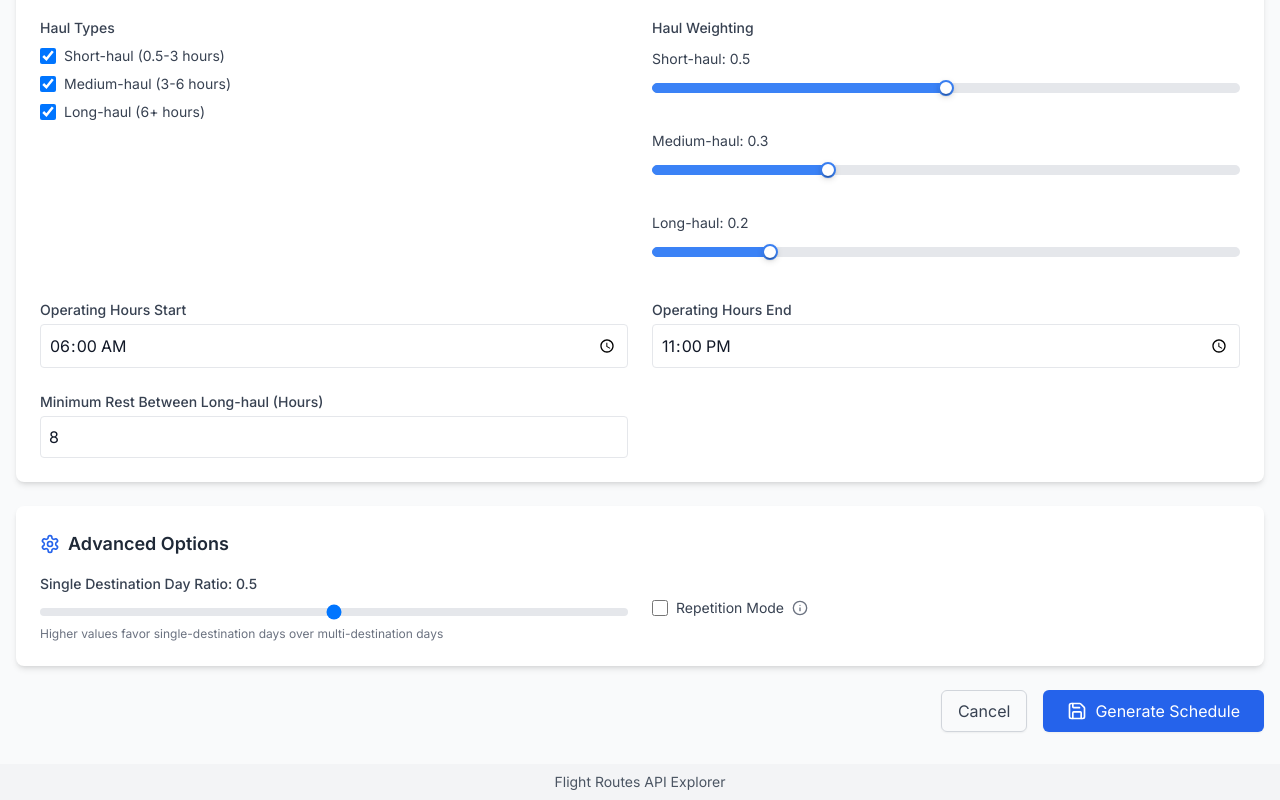
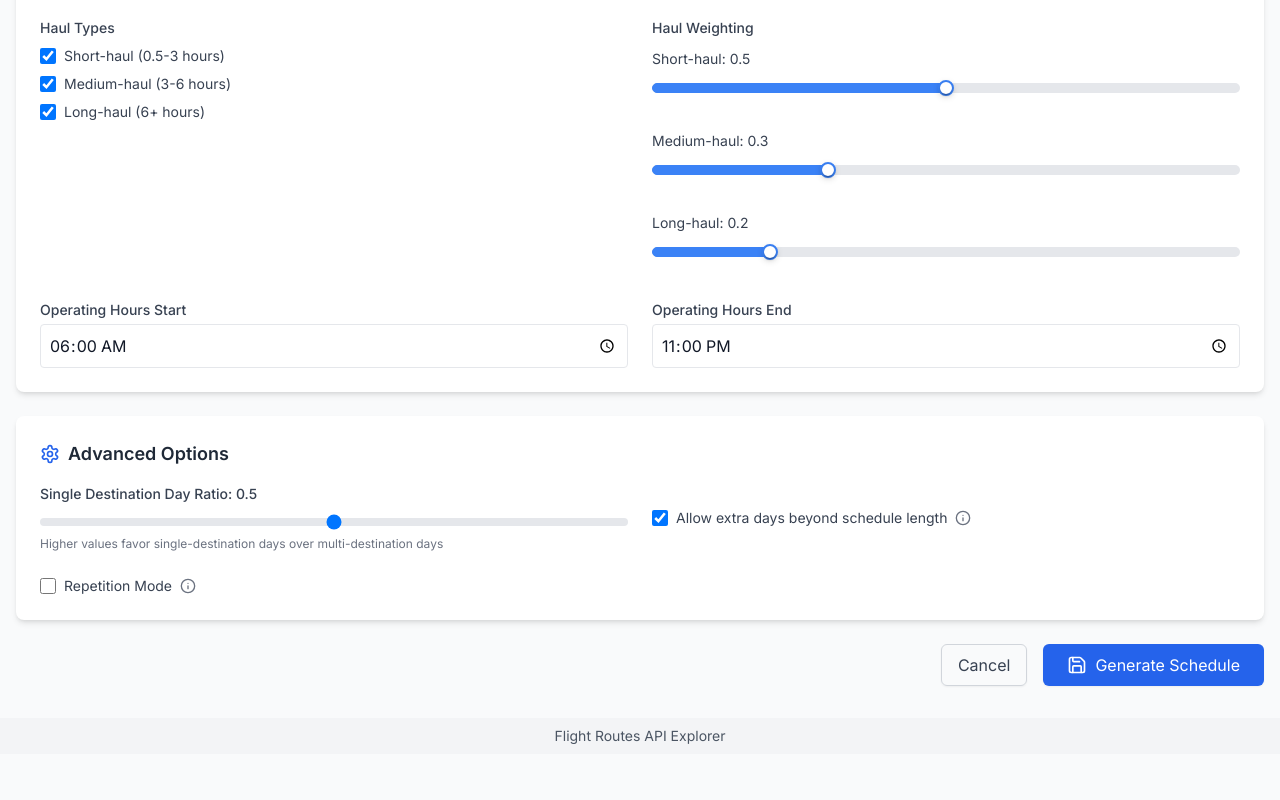
Before and after one commit to SafwanChowdhury/flight-routes-explorer, a Next.js app: page /schedule/new in a window 1280 px wide. Shown: the part 527-1327 px from the top of the page. After the commit the page ends 1281 px from the top, so only its background shows below. Built offline with nearby package versions, Linux system fonts and the light colour scheme; no server answers.

Commit message:
feat: Make ui consistent with sim routes

```diff
--- a/src/app/schedule/new/page.tsx
+++ b/src/app/schedule/new/page.tsx
@@ -50,7 +50,7 @@ export default function NewSchedulePage() {
       start: "06:00",
       end: "23:00",
     },
-    minimum_rest_hours_between_long_haul: 8,
+    allow_extra_days: true,
     repetition_mode: false,
   });
 
@@ -168,10 +168,13 @@ export default function NewSchedulePage() {
         ...prev,
         repetition_mode: checkbox.checked,
       }));
-    } else if (
-      name === "days" ||
-      name === "minimum_rest_hours_between_long_haul"
-    ) {
+    } else if (name === "allow_extra_days" && type === "checkbox") {
+      const checkbox = e.target as HTMLInputElement;
+      setFormData((prev) => ({
+        ...prev,
+        allow_extra_days: checkbox.checked,
+      }));
+    } else if (name === "days") {
       // Handle numeric fields
       setFormData((prev) => ({
         ...prev,
@@ -321,14 +324,6 @@ export default function NewSchedulePage() {
         throw new Error("Operating hours end time must be after start time");
       }
 
-      // Validate minimum rest hours
-      if (
-        formData.minimum_rest_hours_between_long_haul < 6 ||
-        formData.minimum_rest_hours_between_long_haul > 24
-      ) {
-        throw new Error("Minimum rest hours must be between 6 and 24 hours");
-      }
-
       // Validate single leg day ratio
       if (
         formData.prefer_single_leg_day_ratio < 0 ||
@@ -360,8 +355,7 @@ export default function NewSchedulePage() {
           start: formData.operating_hours.start,
           end: formData.operating_hours.end,
         },
-        minimum_rest_hours_between_long_haul:
-          formData.minimum_rest_hours_between_long_haul,
+        allow_extra_days: formData.allow_extra_days,
         repetition_mode: formData.repetition_mode,
       };
 
@@ -762,25 +756,6 @@ export default function NewSchedulePage() {
                 className="w-full p-2 border dark:border-gray-600 rounded bg-white dark:bg-gray-700 text-gray-900 dark:text-gray-100"
               />
             </div>
-
-            <div>
-              <label
-                htmlFor="minimum_rest_hours_between_long_haul"
-                className="block text-sm font-medium text-gray-700 dark:text-gray-300 mb-1"
-              >
-                Minimum Rest Between Long-haul (Hours)
-              </label>
-              <input
-                type="number"
-                id="minimum_rest_hours_between_long_haul"
-                name="minimum_rest_hours_between_long_haul"
-                min="6"
-                max="24"
-                value={formData.minimum_rest_hours_between_long_haul}
-                onChange={handleInputChange}
-                className="w-full p-2 border dark:border-gray-600 rounded bg-white dark:bg-gray-700 text-gray-900 dark:text-gray-100"
-              />
-            </div>
           </div>
         </div>
 
@@ -815,6 +790,32 @@ export default function NewSchedulePage() {
                 Higher values favor single-destination days over
                 multi-destination days
               </p>
+            </div>
+
+            <div className="flex items-center">
+              <input
+                type="checkbox"
+                id="allow_extra_days"
+                name="allow_extra_days"
+                checked={formData.allow_extra_days !== false}
+                onChange={handleInputChange}
+                className="h-4 w-4 text-blue-600 rounded border-gray-300 dark:border-gray-600 focus:ring-blue-500"
+              />
+              <label
+                htmlFor="allow_extra_days"
+                className="ml-2 text-sm text-gray-700 dark:text-gray-300"
+              >
+                Allow extra days beyond schedule length
+              </label>
+              <div className="ml-2 text-gray-500 dark:text-gray-400 cursor-help group relative">
+                <Info className="h-4 w-4" />
+                <div className="hidden group-hover:block absolute z-10 w-72 p-2 bg-gray-100 dark:bg-gray-700 text-xs rounded shadow-lg -left-20 top-6">
+                  When unchecked, the schedule is strictly limited to the number
+                  of days you set. The last day may still run past midnight for
+                  turnaround buffer. When checked, the generator may add days if
+                  needed to complete routing.
+                </div>
+              </div>
             </div>
 
             <div className="flex items-center">
--- a/src/app/schedule/page.tsx
+++ b/src/app/schedule/page.tsx
@@ -2,7 +2,13 @@
 
 import { useState, useEffect } from "react";
 import { useRouter } from "next/navigation";
-import { Clock, Calendar, Plus, Plane, RotateCw, Loader2 } from "lucide-react";
+import {
+  Calendar,
+  Copy,
+  Loader2,
+  Plus,
+  RotateCw,
+} from "lucide-react";
 import ScheduleCalendar from "@/components/ScheduleCalendar";
 import ScheduleSummary from "@/components/ScheduleSummary";
 import DayScheduleInfo from "@/components/DayScheduleInfo";
@@ -28,6 +34,7 @@ export default function SchedulePage() {
   const { showToast } = useToast();
   const isUTC = timezone === "utc";
   const isLocal = timezone === "local";
+  const isDev = process.env.NODE_ENV === "development";
 
   useEffect(() => {
     // Check if we have a valid schedule in storage
@@ -114,6 +121,17 @@ export default function SchedulePage() {
     }
   };
 
+  const handleCopyScheduleJson = async () => {
+    if (!schedule) return;
+    const text = JSON.stringify(schedule, null, 2);
+    try {
+      await navigator.clipboard.writeText(text);
+      showToast("Schedule JSON copied to clipboard");
+    } catch {
+      showToast("Could not copy to clipboard");
+    }
+  };
+
   if (loading) {
     return (
       <div className="text-center p-8">
@@ -170,6 +188,7 @@ export default function SchedulePage() {
             </div>
           </div>
           {isValid && schedule && (
+            <div className="flex gap-2 items-center">
               <button
                 onClick={handleReloadSchedule}
                 disabled={reloading}
@@ -182,6 +201,18 @@ export default function SchedulePage() {
                 )}
                 <span>{reloading ? "Reloading..." : "Reload Schedule"}</span>
               </button>
+              {isDev && (
+                <button
+                  type="button"
+                  onClick={handleCopyScheduleJson}
+                  className="flex items-center px-4 py-2 bg-gray-600 hover:bg-gray-700 dark:bg-gray-600 dark:hover:bg-gray-500 text-white rounded-md shadow-sm"
+                  title="Copy full schedule JSON (dev only)"
+                >
+                  <Copy className="w-5 h-5 mr-2" />
+                  <span>Copy JSON</span>
+                </button>
+              )}
+            </div>
           )}
 
           <button
--- a/src/components/ScheduleSummary.tsx
+++ b/src/components/ScheduleSummary.tsx
@@ -267,10 +267,12 @@ export default function ScheduleSummary({ schedule }: ScheduleSummaryProps) {
                 </div>
                 <div>
                   <span className="text-gray-600 dark:text-gray-400">
-                    Min Rest (Long Haul):
+                    Extra days:
                   </span>
                   <div className="font-medium text-gray-800 dark:text-gray-200">
-                    {schedule.config.minimum_rest_hours_between_long_haul} hr
+                    {schedule.config.allow_extra_days === false
+                      ? "No (strict length)"
+                      : "Yes"}
                   </div>
                 </div>
               </div>
--- a/src/lib/api.ts
+++ b/src/lib/api.ts
@@ -5,6 +5,18 @@ const SCHEDULE_API_URL = process.env.NEXT_PUBLIC_SCHEDULE_API_URL || 'http://loc
 
 const api = axios.create({ baseURL: API_BASE_URL });
 const scheduleApi = axios.create({ baseURL: SCHEDULE_API_URL });
+
+/** Schedule API still requires this field; UI does not expose it for now. */
+const DEFAULT_MINIMUM_REST_HOURS_BETWEEN_LONG_HAUL = 8;
+
+function withScheduleGenerateDefaults(config: Record<string, unknown>) {
+  return {
+    ...config,
+    minimum_rest_hours_between_long_haul:
+      config.minimum_rest_hours_between_long_haul ??
+      DEFAULT_MINIMUM_REST_HOURS_BETWEEN_LONG_HAUL,
+  };
+}
 
 export async function getStats() {
   const { data } = await api.get('/stats');
@@ -65,13 +77,19 @@ export async function getScheduleAirline(id: number) {
 }
 
 export async function validateScheduleConfig(config: any) {
-  const { data } = await scheduleApi.post('/validate', config);
+  const { data } = await scheduleApi.post(
+    '/validate',
+    withScheduleGenerateDefaults(config)
+  );
   return data;
 }
 
 export async function generateSchedule(config: any) {
   try {
-    const { data } = await scheduleApi.post('/generate', config);
+    const { data } = await scheduleApi.post(
+      '/generate',
+      withScheduleGenerateDefaults(config)
+    );
     return data;
   } catch (error: any) {
     console.error('Schedule generation error:', error);
--- a/test-browser-integration.js
+++ b/test-browser-integration.js
@@ -56,7 +56,7 @@ async function testBrowserIntegration() {
       turnaround_time_minutes: 60,
       preferred_countries: ["US"],
       preferred_regions: [],
-      minimum_rest_hours_between_long_haul: 8,
+      allow_extra_days: true,
       repetition_mode: false,
     };
 
@@ -127,7 +127,7 @@ async function testBrowserIntegration() {
           turnaround_time_minutes: 45,
           preferred_countries: [],
           preferred_regions: [],
-          minimum_rest_hours_between_long_haul: 8,
+          allow_extra_days: true,
           repetition_mode: false,
         },
         {
--- a/test-frontend-api.js
+++ b/test-frontend-api.js
@@ -73,7 +73,7 @@ async function testFrontendAPI() {
       turnaround_time_minutes: 45,
       preferred_countries: ["US"],
       preferred_regions: [],
-      minimum_rest_hours_between_long_haul: 8,
+      allow_extra_days: true,
       repetition_mode: false,
     };
 
@@ -105,7 +105,7 @@ async function testFrontendAPI() {
         turnaround_time_minutes: 45,
         preferred_countries: [],
         preferred_regions: [],
-        minimum_rest_hours_between_long_haul: 8,
+        allow_extra_days: true,
         repetition_mode: false,
       });
       console.log("❌ Expected error but got success");
--- a/test-integration.js
+++ b/test-integration.js
@@ -57,7 +57,7 @@ async function testIntegration() {
       turnaround_time_minutes: 45,
       preferred_countries: ["US"],
       preferred_regions: [],
-      minimum_rest_hours_between_long_haul: 8,
+      allow_extra_days: true,
       repetition_mode: false,
     };
 
```
Also changed, not shown: src/types/schedule.ts (+8 -1 lines), .claude/settings.local.json (added), 1 other file (tests, documents, lock files or other folders). Lines whose indentation alone changed are shown as unchanged.
